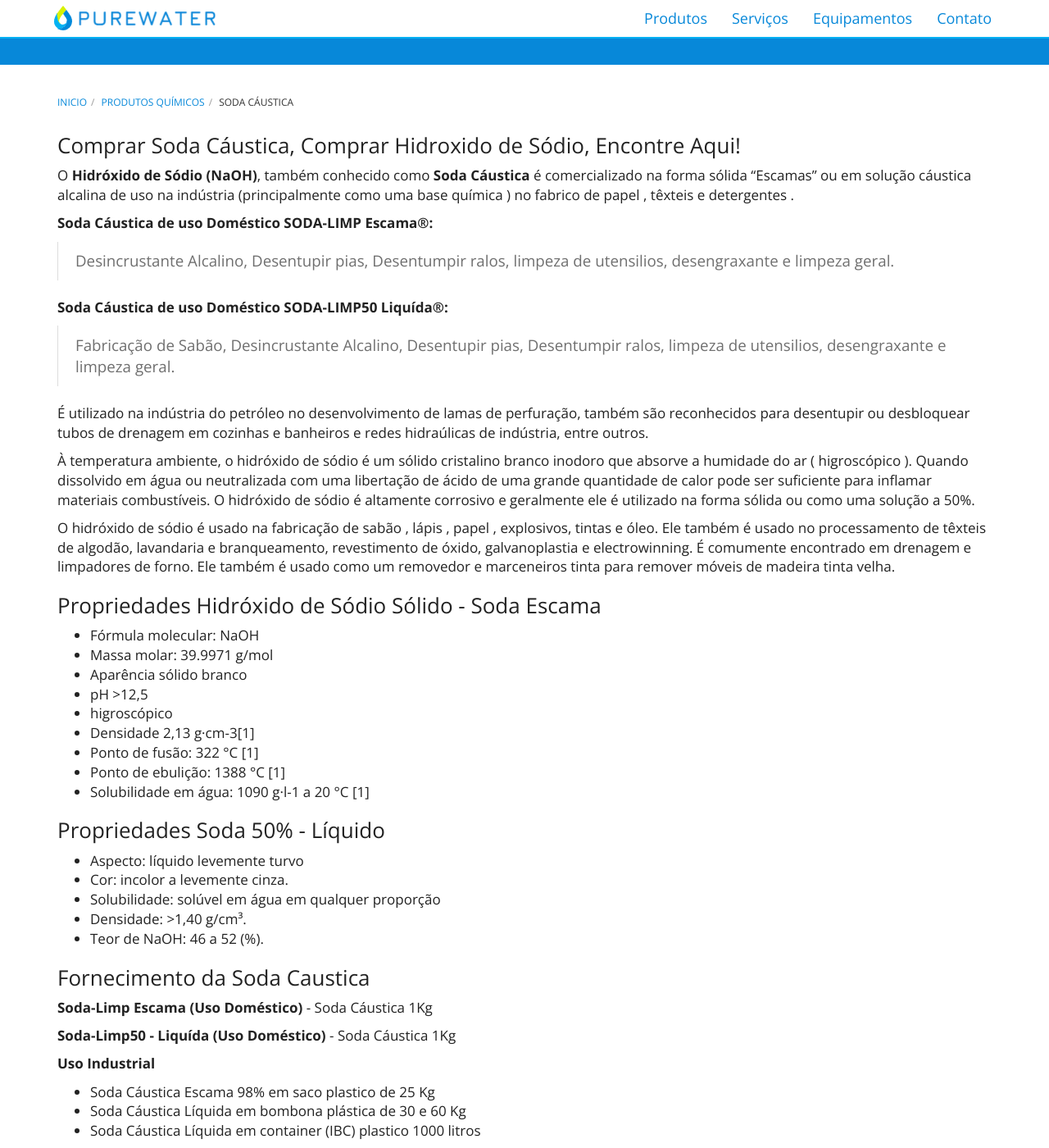
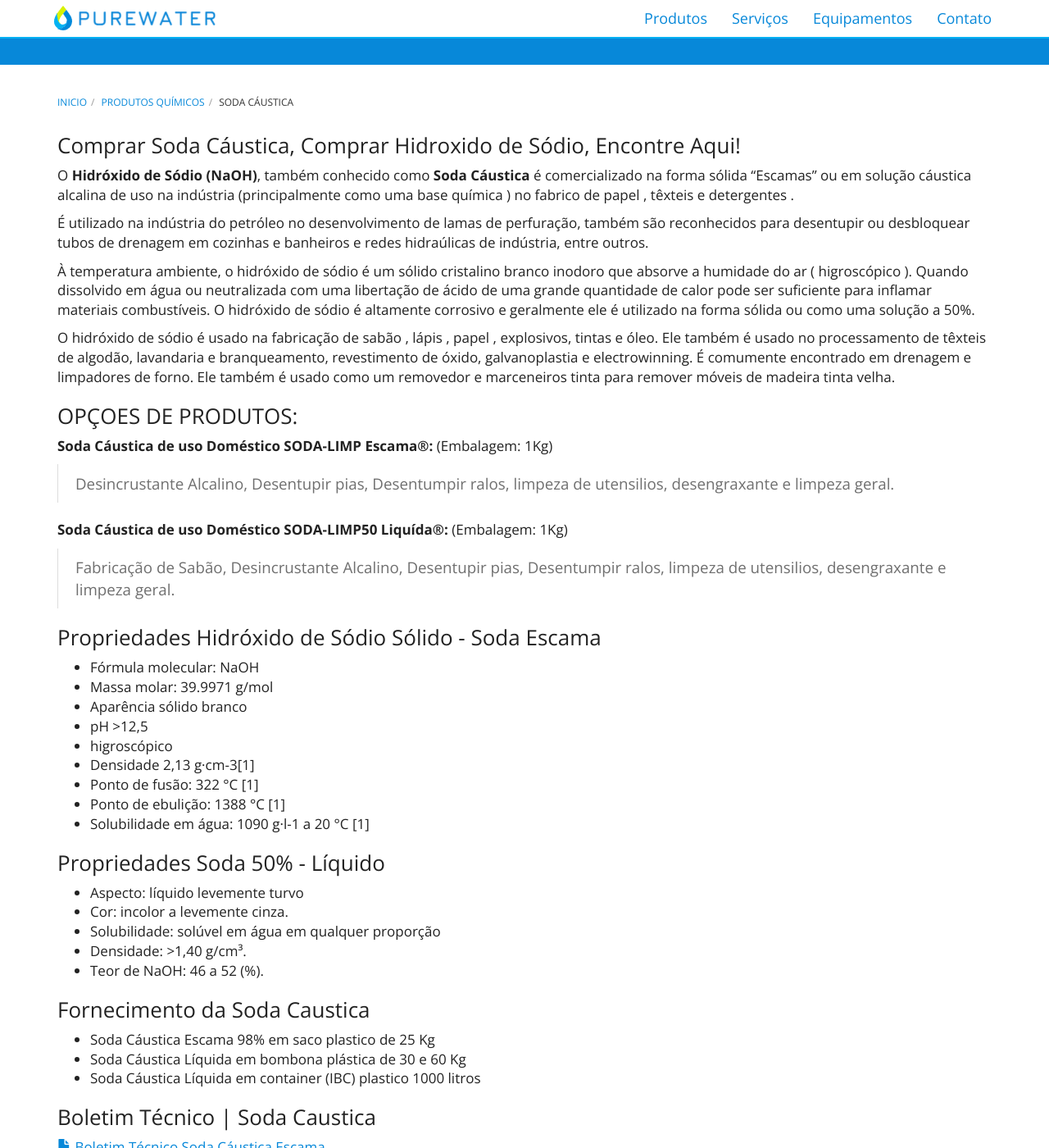
Before and after one commit to purewaterefluentes/purewaterefluentes.github.io, a Jekyll site: the page built from produtos/hidroxido-de-sodio-soda-caustica.md, in a window 1280 px wide and 1400 px high, scrolled down 215 px. Shown: the whole window at 82% size. Built offline with Jekyll 4.4.1, drawn with Linux system fonts in a browser that asks for light colours; nearby versions of some CDN libraries; library files that are not in the unit come from our copies.

Commit message:
Update hidroxido-de-sodio-soda-caustica.md

```diff
--- a/produtos/hidroxido-de-sodio-soda-caustica.md
+++ b/produtos/hidroxido-de-sodio-soda-caustica.md
@@ -8,18 +8,20 @@
 
 O **Hidróxido de Sódio (NaOH)**, também conhecido como **Soda Cáustica** é comercializado na forma sólida "Escamas" ou em solução cáustica alcalina de uso na indústria (principalmente como uma base química ) no fabrico de papel , têxteis e detergentes .
 
-**Soda Cáustica de uso Doméstico SODA-LIMP Escama®:**
->Desincrustante Alcalino, Desentupir pias, Desentumpir ralos, limpeza de utensilios, desengraxante e limpeza geral.
-
-**Soda Cáustica de uso Doméstico SODA-LIMP50 Liquída®:**
->Fabricação de Sabão, Desincrustante Alcalino, Desentupir pias, Desentumpir ralos, limpeza de utensilios, desengraxante e limpeza geral.
-
 É utilizado na indústria do petróleo no desenvolvimento de lamas de perfuração, também são reconhecidos para desentupir ou desbloquear tubos de drenagem em cozinhas e banheiros e redes hidraúlicas de indústria, entre outros.
 
 À temperatura ambiente, o hidróxido de sódio é um sólido cristalino branco inodoro que absorve a humidade do ar ( higroscópico ).
 Quando dissolvido em água ou neutralizada com uma libertação de ácido de uma grande quantidade de calor pode ser suficiente para inflamar materiais combustíveis. O hidróxido de sódio é altamente corrosivo e geralmente ele é utilizado na forma sólida ou como uma solução a 50%.
 
 O hidróxido de sódio é usado na fabricação de sabão , lápis , papel , explosivos, tintas e óleo. Ele também é usado no processamento de têxteis de algodão, lavandaria e branqueamento, revestimento de óxido, galvanoplastia e electrowinning. É comumente encontrado em drenagem e limpadores de forno. Ele também é usado como um removedor e marceneiros tinta para remover móveis de madeira tinta velha.
+
+### OPÇOES DE PRODUTOS:
+
+**Soda Cáustica de uso Doméstico SODA-LIMP Escama®:** (Embalagem: 1Kg)
+>Desincrustante Alcalino, Desentupir pias, Desentumpir ralos, limpeza de utensilios, desengraxante e limpeza geral.
+
+**Soda Cáustica de uso Doméstico SODA-LIMP50 Liquída®:** (Embalagem: 1Kg)
+>Fabricação de Sabão, Desincrustante Alcalino, Desentupir pias, Desentumpir ralos, limpeza de utensilios, desengraxante e limpeza geral.
 
 ### Propriedades Hidróxido de Sódio Sólido - Soda Escama
 
@@ -43,11 +45,6 @@
 
 ### Fornecimento da Soda Caustica
 
-**Soda-Limp Escama (Uso Doméstico)** - Soda Cáustica 1Kg
-
-**Soda-Limp50 - Liquída (Uso Doméstico)** - Soda Cáustica 1Kg
-
-**Uso Industrial**
 - Soda Cáustica Escama 98% em saco plastico de 25 Kg
 - Soda Cáustica Líquida em bombona plástica de 30 e 60 Kg
 - Soda Cáustica Líquida em container (IBC) plastico 1000 litros
```
